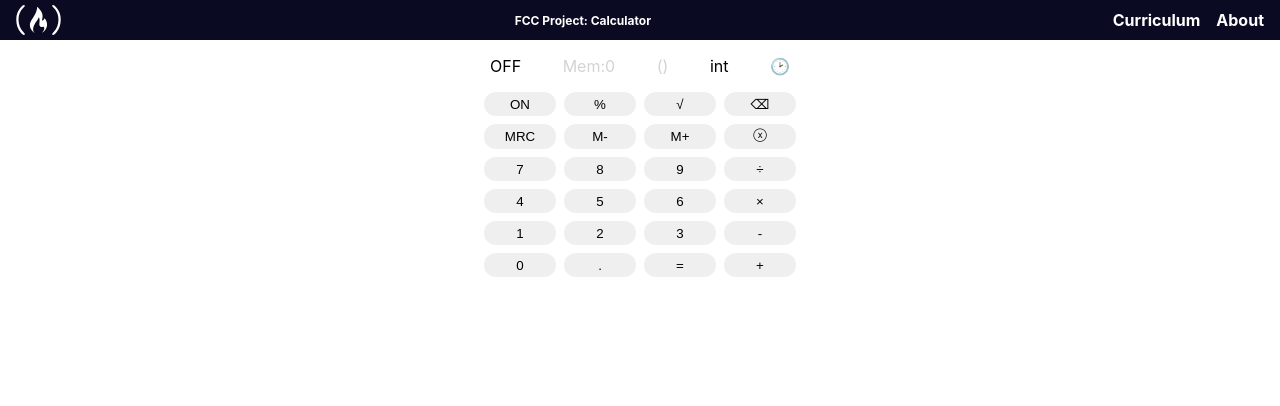
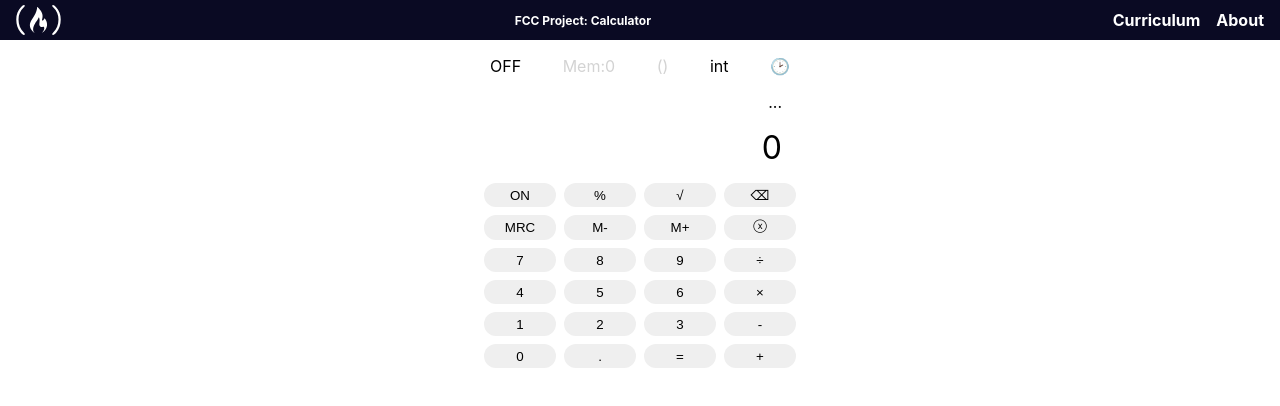
Before and after one commit to AkoHb/Calculator, a React (Create React App) app in the folder calculator-fcc/: page / in a window 1280 px wide. Shown: the top 406 px of the page. Built offline with nearby package versions, Linux system fonts and the light colour scheme.

Commit message:
Update userInput

```diff
--- a/calculator-fcc/src/Components/Calculator/Body/Body.js
+++ b/calculator-fcc/src/Components/Calculator/Body/Body.js
@@ -1,5 +1,5 @@
 import React from "react";
-import Display from "../Display/Display";
+import Screen from "../Screen/Screen";
 import DefaultButtons from "../DefaultButtons/DefaultButtons";
 import './Body.css'
 
@@ -7,7 +7,7 @@ export default class Body extends React.Component {
     render() {
         return (
             <div className="calc-body">
-                <Display />
+                <Screen />
                 <DefaultButtons />
             </div>
         );
--- a/calculator-fcc/src/Components/Calculator/DefaultButtons/DefaultButtons.js
+++ b/calculator-fcc/src/Components/Calculator/DefaultButtons/DefaultButtons.js
@@ -2,7 +2,6 @@ import React from "react";
 import { DefaultButtonsData } from "./DefaultButtonsData";
 import styles from './DefaultButtons.css'
 
-console.log(styles)
 export default class DefaultButtons extends React.Component {
     render() {
         return (
--- a/calculator-fcc/src/Components/Calculator/Display/Display.js
+++ /dev/null
@@ -1,54 +0,0 @@
-import React from "react";
-import { STATE } from "../../State/STATE.js";
-import './Display.css';
-
-const infoLineColor = {
-    empty: "lightgray",
-    fill: "darkgray",
-    wrong: "red"
-}
-
-export default class Display extends React.Component {
-    constructor(props){
-        super(props)
-
-        this.state = { ...STATE };
-
-}
-    render() {
-        return (
-            <div className="screen">
-                <div id="info-line">
-                    {Object.entries(this.state.infoLine).map(([key, value], i) => {
-                        // items history and userInput we don't display there (indexes 2 and 6)
-                        switch(i){
-                            case 0: // PowerOn ?
-                                return <span id={key}>{value ? "ON" : "OFF"}</span>;
-
-                            case 1: // Current memory value ?
-                                return <span id={key} style={ value > 0 ? {color: infoLineColor.fill} : {color: infoLineColor.empty}}>Mem:{value || "0"}</span>;
-
-                            case 3: // count of brackets
-                                return <span id={key}>
-                                    {
-                                        value === 0
-                                            ? <span id="noinvalidbrackets" style={{color: infoLineColor.empty}}>()</span>
-                                            : <><span id="open-bracket" style={{color: infoLineColor.fill}}>(</span>{value > 1 ? value : "" }<span id="close-bracket" style={{color: infoLineColor.wrong}}>)</span></>
-                                    }
-                                </span>;
-
-                            case 4: // Current num is decimal or integer
-                                return <span id={key}>{value ? "dec" : "int"}</span>;
-
-                            case 5: // count items in shortHistory
-                                const length = value.length;
-                                return <span id={key} style={ length > 0 ? {color: infoLineColor.fill} : {color: infoLineColor.empty}}>{`\u{1F551}`}{length > 0 ? length : ""}</span>;
-                        }
-                    })}
-                </div>
-
-            </div>
-        )
-    }
-
-}
--- a/calculator-fcc/src/Components/Calculator/Display/Display.css
+++ b/calculator-fcc/src/Components/Calculator/Screen/Screen.css
@@ -7,6 +7,8 @@
 .screen {
     min-width: 300px;
     display: flex;
+    flex-direction: column;
+    gap: 1rem;
     align-items: center;
     justify-content: center;
 }
@@ -18,3 +20,13 @@
     justify-content: space-between;
     width: 100%
 }
+div#user-input,
+div#display {
+    width: 100%;
+    text-align: right;
+    padding-right: 0.5rem;
+}
+
+div#display {
+    font-size: 2rem;
+}
--- /dev/null
+++ b/calculator-fcc/src/Components/Calculator/Screen/Screen.js
@@ -0,0 +1,56 @@
+import React from "react";
+import { STATE } from "../../State/STATE.js";
+import './Screen.css';
+
+const infoLineColor = {
+    empty: "lightgray",
+    fill: "darkgray",
+    wrong: "red"
+};
+
+export default class Screen extends React.Component {
+    constructor(props){
+        super(props)
+
+        this.state = { ...STATE };
+
+}
+    render() {
+        return (
+            <div className="screen">
+                <div id="info-line">
+                    {Object.entries(this.state.infoLine).map(([key, value], i) => {
+                        // items history and userInput we don't display there (indexes 2 and 6)
+                        switch(i){
+                            case 0: // PowerOn ?
+                                return <span id={key} key={crypto.randomUUID()}>{value ? "ON" : "OFF"}</span>;
+
+                            case 1: // Current memory value ?
+                                return <span id={key} key={crypto.randomUUID()} style={ value > 0 ? {color: infoLineColor.fill} : {color: infoLineColor.empty}}>Mem:{value || "0"}</span>;
+
+                            case 3: // count of brackets
+                                return <span id={key} key={crypto.randomUUID()}>
+                                    {
+                                        value === 0
+                                            ? <span id="noinvalidbrackets" style={{color: infoLineColor.empty}} key={crypto.randomUUID()}>()</span>
+                                            : <><span id="open-bracket" style={{color: infoLineColor.fill}} key={crypto.randomUUID()}>(</span>{value > 1 ? value : "" }<span id="close-bracket" style={{color: infoLineColor.wrong}} key={crypto.randomUUID()}>)</span></>
+                                    }
+                                </span>;
+
+                            case 4: // Current num is decimal or integer
+                                return <span id={key} key={crypto.randomUUID()}>{value ? "dec" : "int"}</span>;
+
+                            case 5: // count items in shortHistory
+                                const length = value.length;
+                                return <span id={key} key={crypto.randomUUID()} style={ length > 0 ? {color: infoLineColor.fill} : {color: infoLineColor.empty}}>{`\u{1F551}`}{length > 0 ? length : ""}</span>;
+                        }
+                    })}
+                </div>
+                <div id="user-input" key={crypto.randomUUID()}>{this.state.infoLine.currentUserInput || "..."}</div>
+                <div id="display" key={crypto.randomUUID()}>{this.state.result}</div>
+
+            </div>
+        )
+    }
+
+}
```
